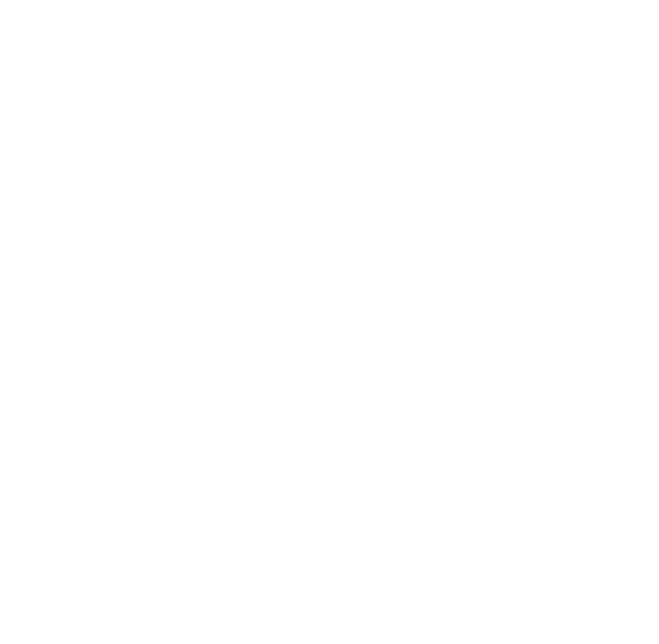
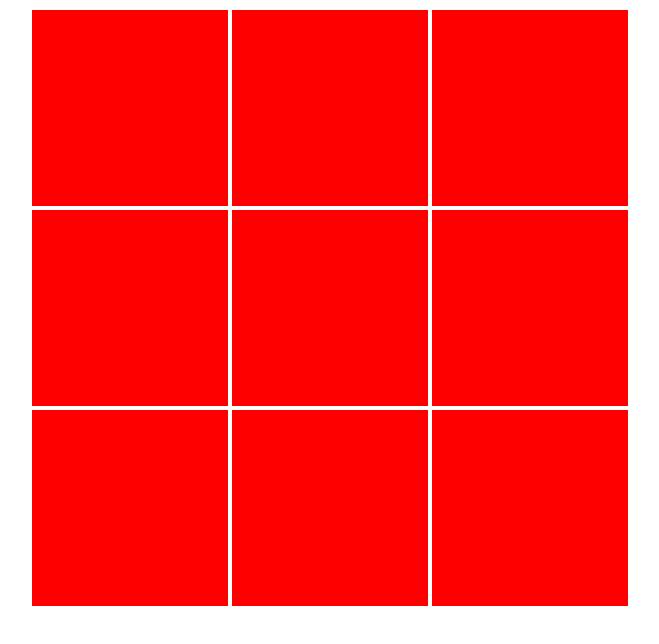
Before and after one commit to ZippyIO/tictactoe, a plain HTML site: page index.html in a window 1280 px wide. Shown: the whole page, without its empty margins (310-969 px from the left). Drawn offline with Linux system fonts and the light colour scheme.

Commit message:
Added gameBoard and displayController gameBoard with board array displayController adds divs to DOM from array

```diff
--- a/index.html
+++ b/index.html
@@ -8,5 +8,9 @@
       <script src="./scripts/script.js" defer></script>
       <title>Tic Tac Toe</title>
    </head>
-   <body></body>
+   <body>
+      <div id="game">
+         <div id="board"></div>
+      </div>
+   </body>
 </html>
--- a/scripts/script.js
+++ b/scripts/script.js
@@ -0,0 +1,15 @@
+const gameBoard = (() => {
+    let board = [1, 2, 3, 4, 5, 6, 7, 8, 9];
+    return { board };
+})();
+
+const displayController = (() => {
+    const boardDiv = document.querySelector('#board');
+    gameBoard.board.forEach((location) => {
+        const boardLocation = document.createElement('div');
+        boardLocation.className = 'board-tile';
+        boardLocation.setAttribute('data-tile', `${location}`);
+        boardDiv.appendChild(boardLocation);
+        console.log(location);
+    });
+})();
--- a/styles/style.css
+++ b/styles/style.css
@@ -0,0 +1,17 @@
+* {
+    box-sizing: border-box;
+}
+
+#board {
+    display: grid;
+    grid-template-columns: repeat(3, 200px);
+    grid-template-rows: repeat(3, 200px);
+    justify-content: center;
+}
+
+.board-tile {
+    width: 100%;
+    height: 100%;
+    background-color: red;
+    border: 2px solid white;
+}
```
